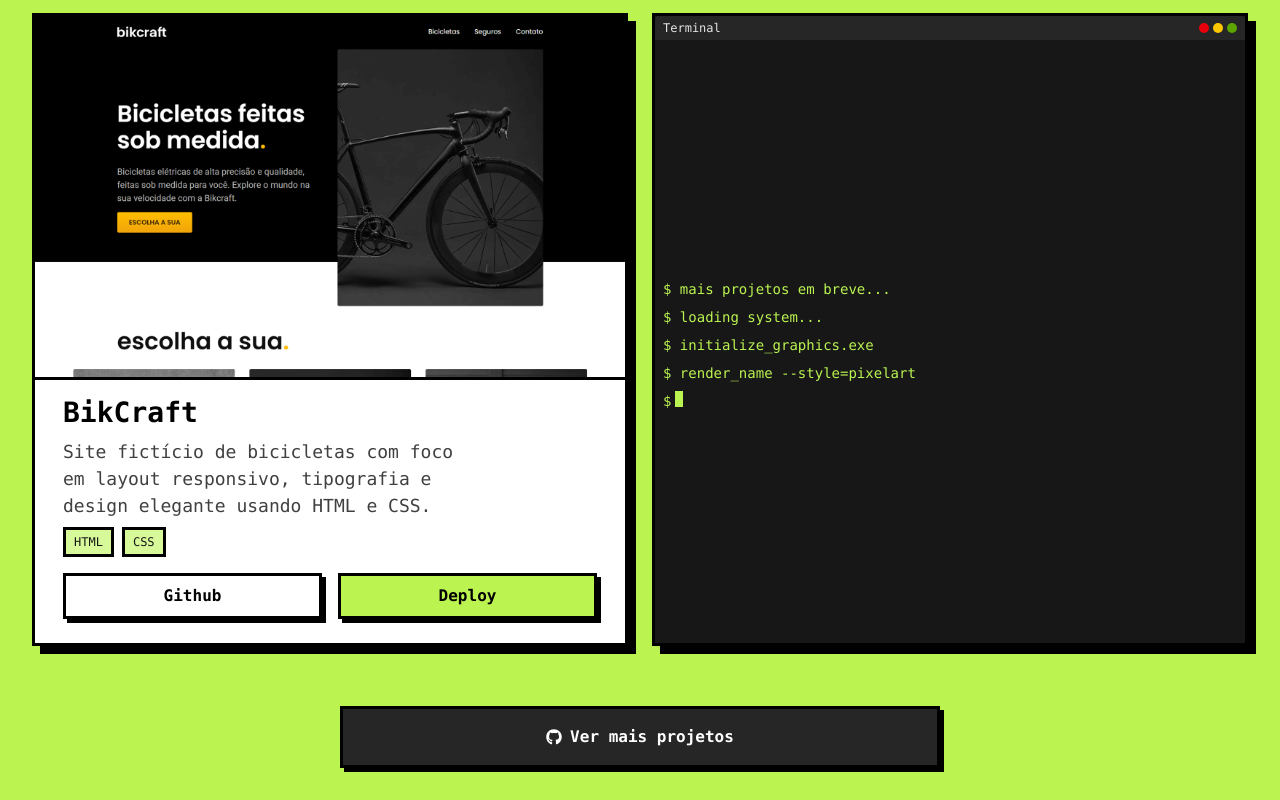
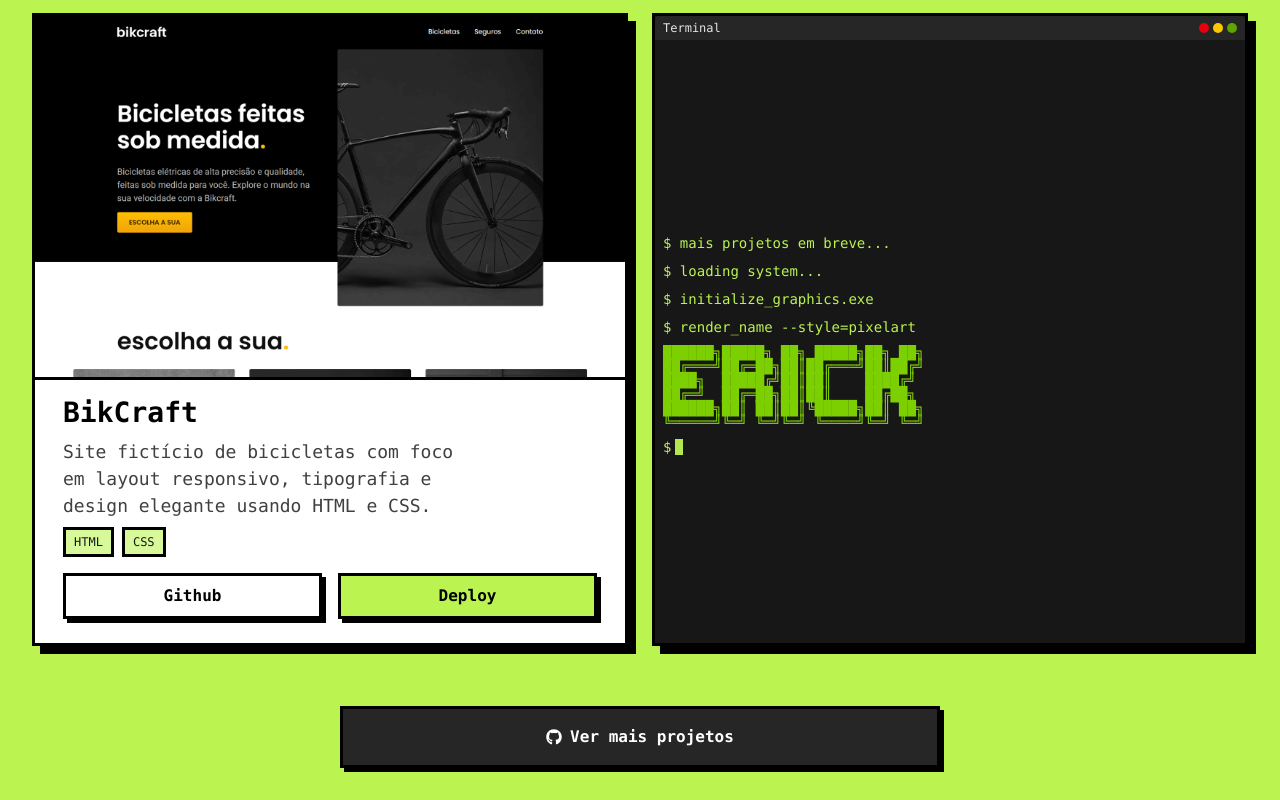
Before and after one commit to araujoerick/portfolio, a Next.js app: page /projetos in a window 1280 px wide. Shown: the part 2333-3133 px from the top of the page. Built offline with nearby package versions, Linux system fonts and the light colour scheme.

Commit message:
♻ refactor: change terminal animation to GSAP

```diff
--- a/src/app/projetos/components/terminal-loader.tsx
+++ b/src/app/projetos/components/terminal-loader.tsx
@@ -1,26 +1,12 @@
 "use client";
 
-import { useState, useEffect } from "react";
+import { useRef } from "react";
+import gsap from "gsap";
+import { useGSAP } from "@gsap/react";
 
 const TerminalLoader = () => {
-  const [visible, setVisible] = useState(true);
-  const [showCursor, setShowCursor] = useState(true);
-
-  useEffect(() => {
-    const cursorInterval = setInterval(() => {
-      setShowCursor((prev) => !prev);
-    }, 500);
-
-    return () => clearInterval(cursorInterval);
-  }, []);
-
-  useEffect(() => {
-    const interval = setInterval(() => {
-      setVisible((prev) => !prev);
-    }, 5000);
-
-    return () => clearInterval(interval);
-  }, []);
+  const asciiRef = useRef<HTMLPreElement | null>(null);
+  const cursorRef = useRef<HTMLSpanElement | null>(null);
 
   const asciiName = [
     "██████╗█████╗ ██╗ █████╗██╗ ██╗",
@@ -30,6 +16,29 @@ const TerminalLoader = () => {
     "██████╗██║ ██║██║╚█████╗██║ ██╗",
     "╚═════╝╚═╝ ╚═╝╚═╝ ╚════╝╚═╝ ╚═╝",
   ];
+
+  useGSAP(() => {
+    if (cursorRef.current) {
+      gsap.to(cursorRef.current, {
+        opacity: 0,
+        repeat: -1,
+        yoyo: true,
+        duration: 0.5,
+        ease: "power1.inOut",
+      });
+    }
+
+    if (asciiRef.current) {
+      gsap.to(asciiRef.current, {
+        display: "none",
+        duration: 1,
+        repeat: -1,
+        yoyo: true,
+        ease: "power1.inOut",
+        repeatDelay: 3,
+      });
+    }
+  }, []);
 
   return (
     <div className="relative flex h-full min-h-[280px] w-full items-center overflow-hidden bg-neutral-900 p-2 font-mono text-sm text-lime-300 shadow-md">
@@ -49,18 +58,20 @@ const TerminalLoader = () => {
           <span className="text-lime-300">$ initialize_graphics.exe</span>
           <span className="text-lime-300">$ render_name --style=pixelart</span>
 
-          {visible && (
-            <pre className="overflow-hidden text-lime-500">
+          <pre ref={asciiRef} className="overflow-hidden text-lime-500">
             {asciiName.map((line, index) => (
               <div key={index} className="leading-none">
                 {line}
               </div>
             ))}
           </pre>
-          )}
-          <div className="flex">
+
+          <div className="flex items-center">
             <span className="text-lime-300">$ </span>
-            {showCursor && <span className="ml-1 h-4 w-2 bg-lime-300"></span>}
+            <span
+              ref={cursorRef}
+              className="ml-1 inline-block h-4 w-2 bg-lime-300"
+            ></span>
           </div>
         </div>
       </div>
```
Lines whose indentation alone changed are shown as unchanged.
